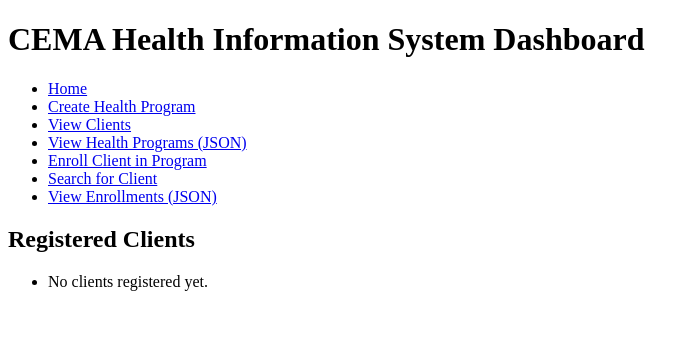
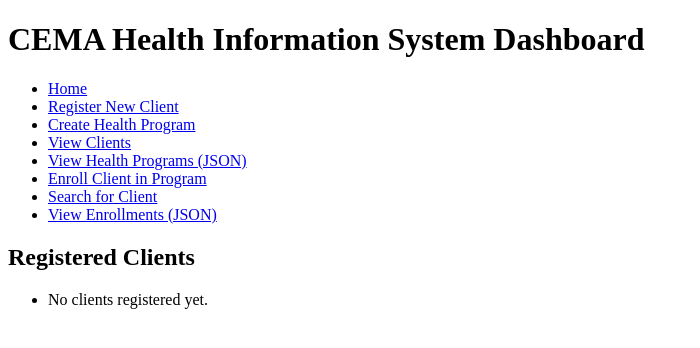
Before and after one commit to Akinyi83/CEMAHealthInfoSystem, a Flask app: page /api/client in a window 1280 px wide. Shown: the top 348 px of the page, without its empty margins (0-700 px from the left). Run offline with Flask 3, Linux system fonts and the light colour scheme; data that the repository does not hold is empty.

Commit message:
updated client registration route

```diff
--- a/app/models.py
+++ b/app/models.py
@@ -83,9 +83,9 @@ def get_all_enrollments():
     return enrollments
 
 def get_client_by_id(client_id):
-    conn = get_db_connection()
-    cursor = conn.cursor()
-    cursor.execute('SELECT * FROM clients WHERE id = ?', (client_id,))
+    conn = get_db()
+    cursor = db.cursor(dictionary=True)
+    cursor.execute('SELECT * FROM clients WHERE id = %s', (client_id,))
     client = cursor.fetchone()
     conn.close()
     return client
@@ -103,3 +103,21 @@ def get_clients_with_programs():
     clients = cursor.fetchall()
     cursor.close()
     return clients
+
+# Add a new client
+def add_client(first_name, last_name, email):
+    conn = get_db()
+    cursor = conn.cursor()
+
+    # Check if the email already exists
+    cursor.execute('SELECT * FROM clients WHERE email = %s', (email,))
+    existing_client = cursor.fetchone()
+
+    if existing_client:
+        # Email already exists, return an error or handle accordingly
+        raise ValueError(f"A client with the email {email} already exists.")
+
+    # If no duplicate found, proceed with adding the new client
+    cursor.execute('INSERT INTO clients (first_name, last_name, email) VALUES (%s, %s, %s)', (first_name, last_name, email))
+    conn.commit()
+    conn.close()
--- a/app/routes.py
+++ b/app/routes.py
@@ -1,4 +1,4 @@
-from flask import Blueprint, jsonify, request, render_template
+from flask import Blueprint, jsonify, request, render_template,redirect, url_for
 from .models import get_all_clients, add_client, add_health_program, add_enrollment, get_all_enrollments, get_clients_with_programs, get_client_by_id
 from app.models import get_all_health_programs
 #from app.db import get_db_connection
@@ -188,3 +188,17 @@ def create_enrollment():
 def api_get_enrollments():
     enrollments = get_all_enrollments()
     return jsonify(enrollments), 200
+
+
+#create client route to Register new client
+@client_routes.route('/clients/new', methods=['GET', 'POST'])
+def create_client():
+    if request.method == 'POST':
+        first_name = request.form['first_name']
+        last_name = request.form['last_name']
+        email = request.form['email']
+
+        add_client(first_name, last_name, email)  # Call your models.py function
+        return redirect(url_for('client_routes.dashboard'))
+
+    return render_template('register_client.html')
--- a/app/templates/dashboard.html
+++ b/app/templates/dashboard.html
@@ -9,6 +9,7 @@
     <nav>
         <ul>
             <li><a href="{{ url_for('client_routes.dashboard') }}">Home</a></li>
+            <li><a href="{{ url_for('client_routes.create_client') }}">Register New Client</a></li>
             <li><a href="{{ url_for('client_routes.create_health_program') }}">Create Health Program</a></li>
             <li><a href="{{ url_for('client_routes.api_get_clients') }}">View Clients</a></li>
             <li><a href="{{ url_for('client_routes.api_get_health_programs') }}">View Health Programs (JSON)</a></li>
```
Also changed, not shown: app/templates/create_client.html (deleted, +0 -14 lines), app/templates/register_client.html (added, +21 -0 lines).
